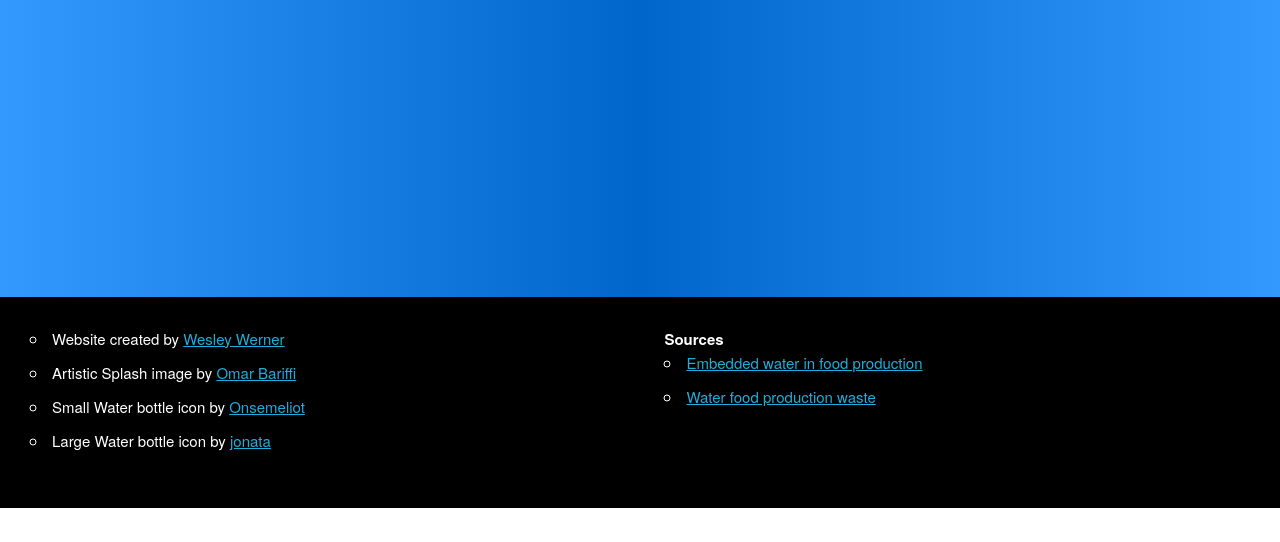
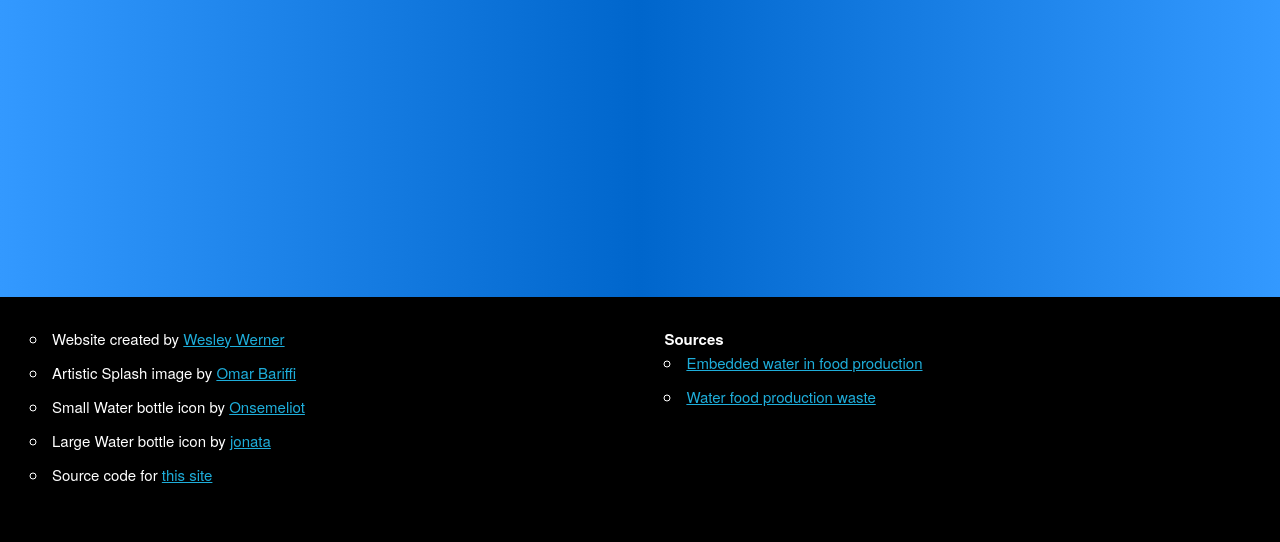
Before and after one commit to wesleywerner/water-use, a plain HTML site: page index.html in a window 1280 px wide. Shown: the part 1535-2077 px from the top of the page. Before the commit the page ends 2043 px from the top, so only its background shows below. Drawn offline with nearby package versions, Linux system fonts and the light colour scheme.

Commit message:
Add site source link

```diff
--- a/index.html
+++ b/index.html
@@ -117,6 +117,7 @@
 
   <footer>
     <div class="row">
+
       <div class="six columns">
         <ul>
           <li>
@@ -131,8 +132,12 @@
           <li>
             Large Water bottle icon by <a href="https://openclipart.org/detail/4813/water-bottle" target="_blank">jonata</a>
           </li>
+          <li>
+            Source code for <a href="https://github.com/wesleywerner/water-use" target="_blank">this site</a>
+          </li>
         </ul>
       </div>
+
       <div class="six columns">
         <strong>Sources</strong>
         <ul>
@@ -144,9 +149,6 @@
           </li>
         </ul>
 
-
-
-
       </div>
     </div>
   </footer>
```
